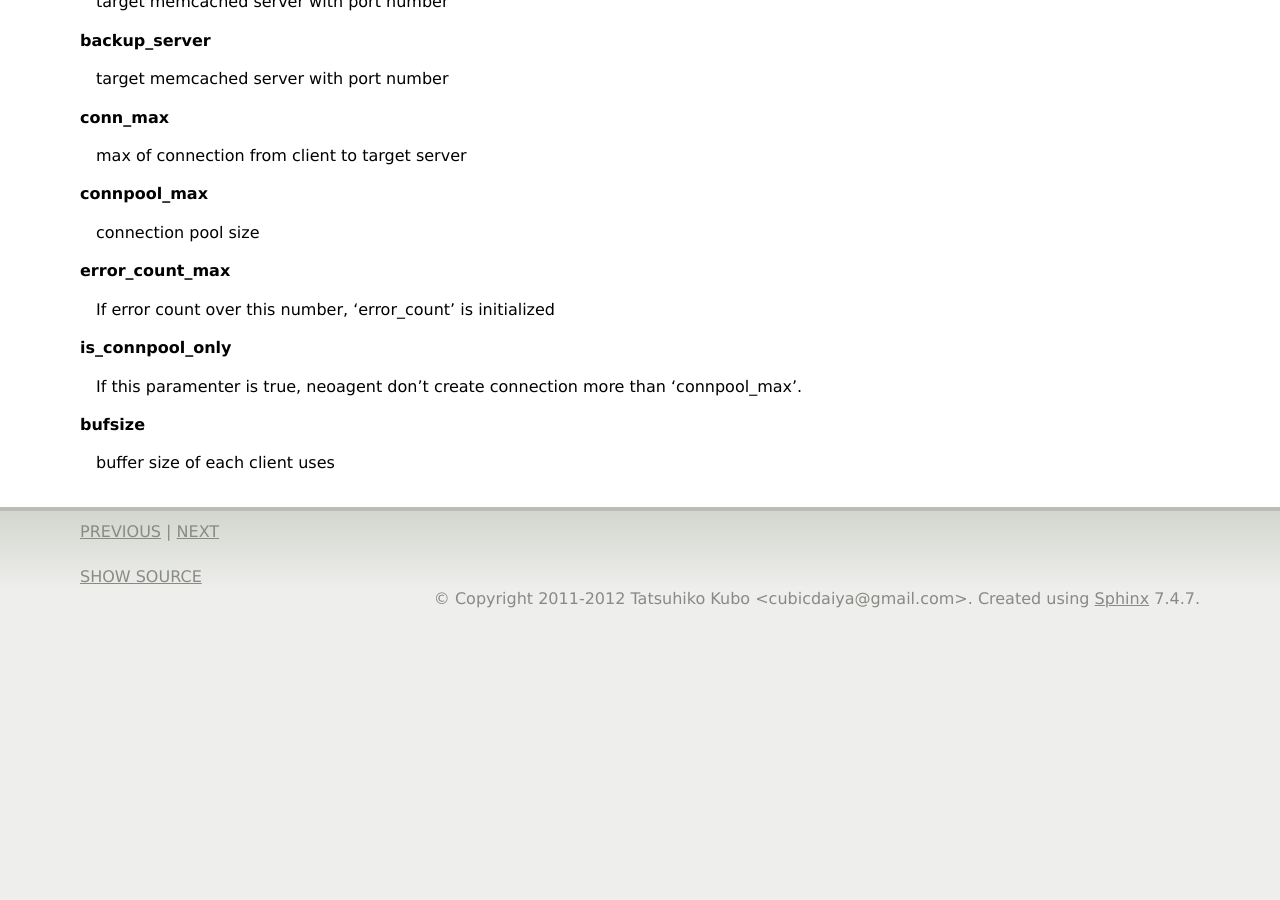
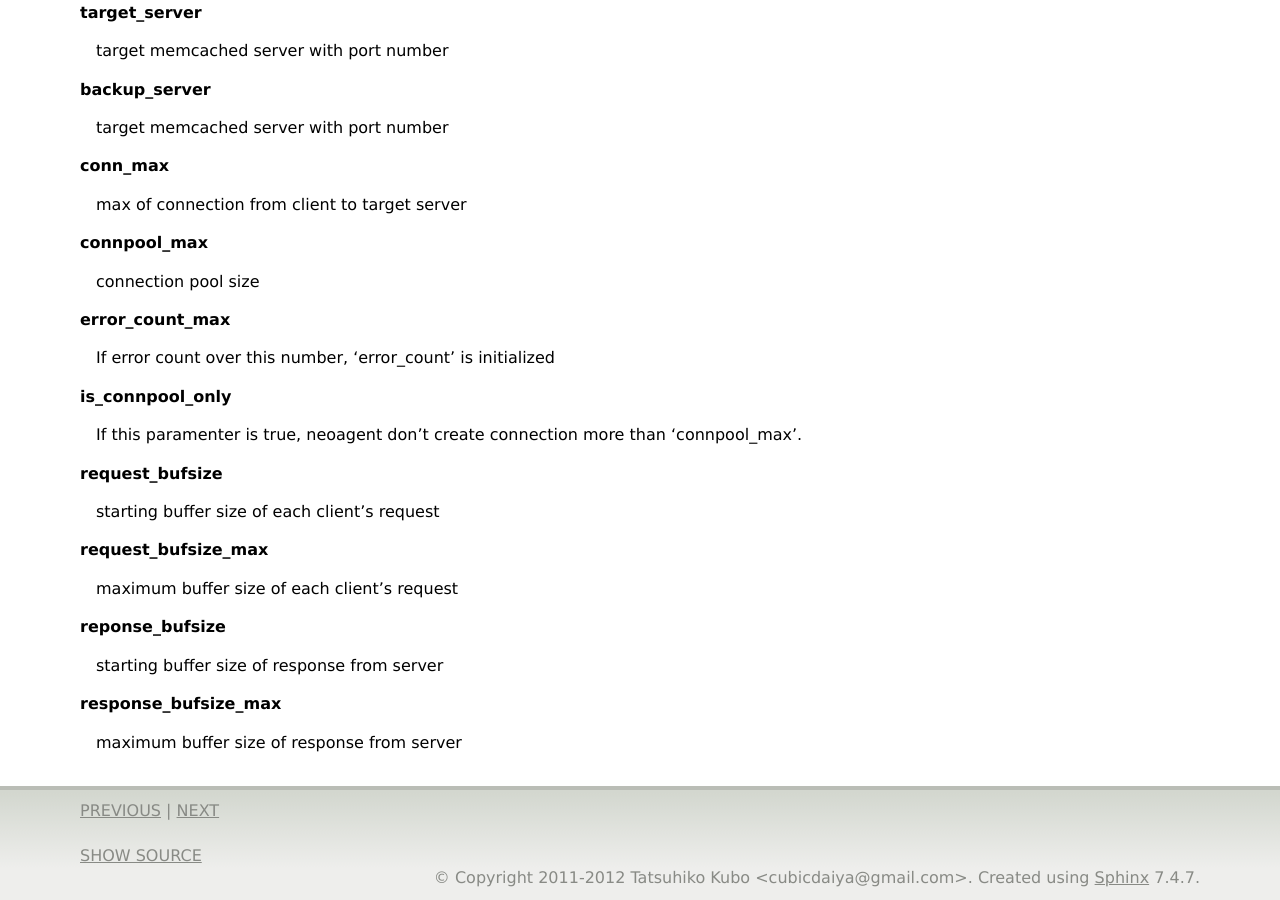
Before and after one commit to cubicdaiya/neoagent, a Sphinx documentation site: the page built from doc/source/jsonconf.rst, in a window 1280 px wide and 900 px high, scrolled down 984 px. Built offline with Sphinx 7.4.7, drawn with Linux system fonts in a browser that asks for light colours; before the commit the page ends 1604 px from its top, so only the background shows below that; some of the changed text lies outside the part shown.

Commit message:
update doc for extensible buffer

```diff
--- a/doc/source/jsonconf.rst
+++ b/doc/source/jsonconf.rst
@@ -24,7 +24,10 @@ Sample configuration
              "connpool_max": 30,
              "error_count_max": 1000,
              "is_connpool_only": false,
-             "bufsize":65536,
+             "request_bufsize":65536,
+             "request_bufsize_max":131072,
+             "response_bufsize":65536,
+             "response_bufsize_max":131072
          }
      ]
  }
@@ -73,6 +76,18 @@ Sample configuration
 
  If this paramenter is true, neoagent don't create connection more than 'connpool_max'.
 
-**bufsize**
+**request_bufsize**
 
- buffer size of each client uses
+ starting buffer size of each client's request
+
+**request_bufsize_max**
+
+ maximum buffer size of each client's request
+
+**reponse_bufsize**
+
+ starting buffer size of response from server
+
+**response_bufsize_max**
+
+ maximum buffer size of response from server
```
Also changed, not shown: doc/source/utility.rst (+18 -3 lines).
